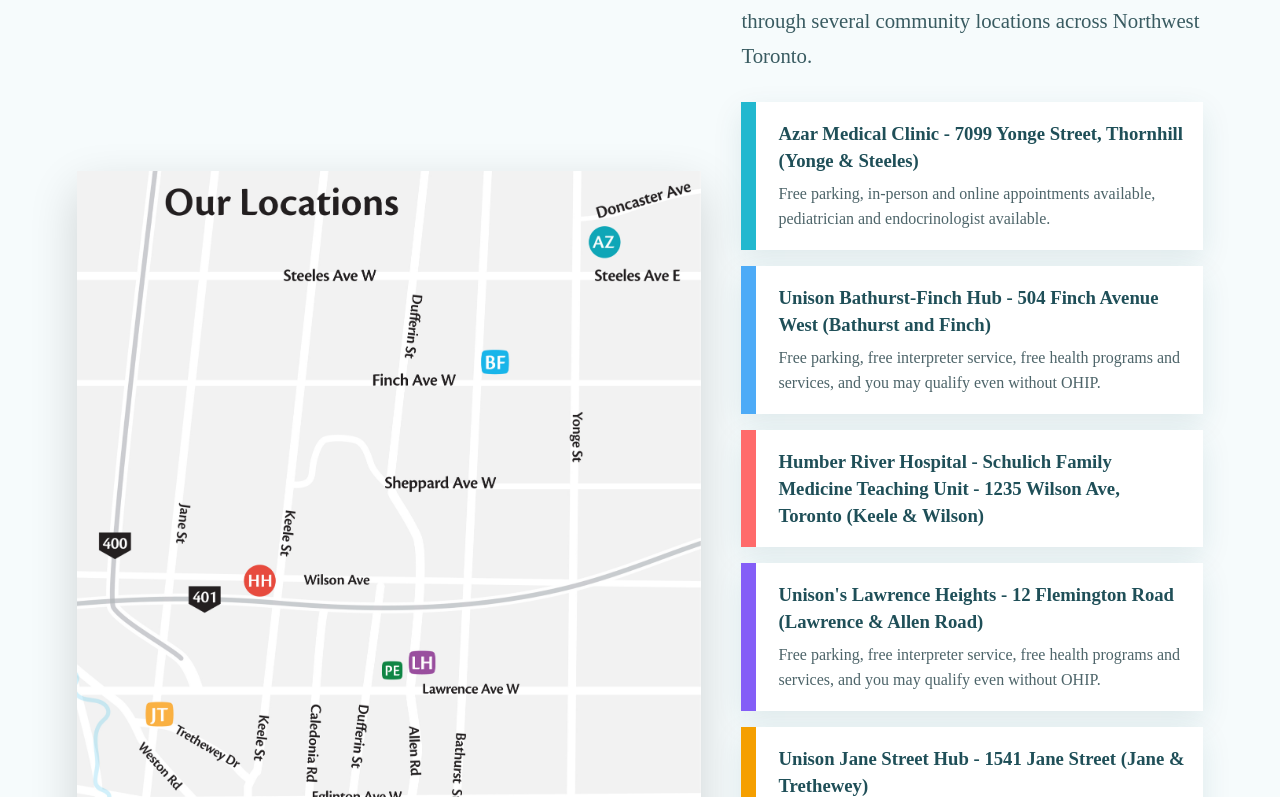
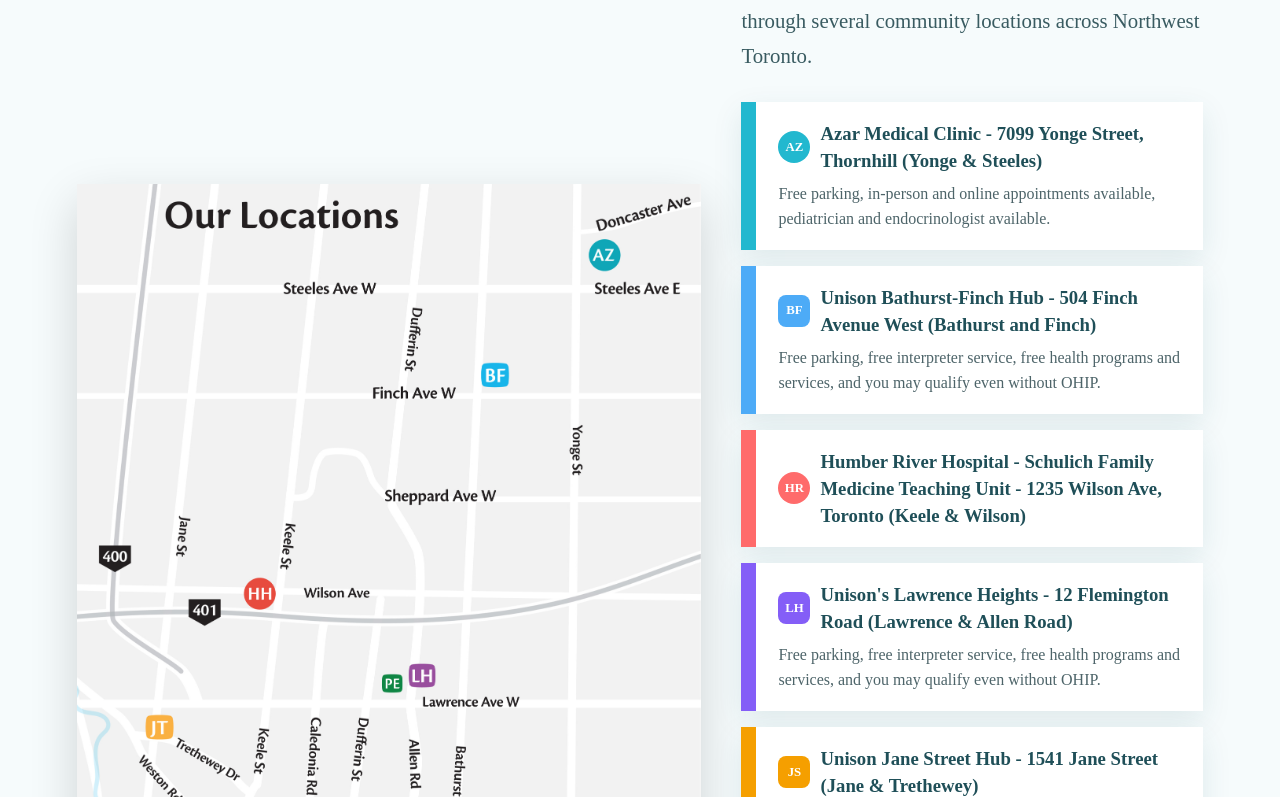
Before and after one commit to nlin1027/healthcare-landing-page, a React (Vite) app in the folder app/: page / in a window 1280 px wide. Shown: the part 783-1580 px from the top of the page. Built offline with nearby package versions, Linux system fonts and the light colour scheme.

Commit message:
added logo to locations

```diff
--- a/app/src/components/Location.css
+++ b/app/src/components/Location.css
@@ -83,6 +83,27 @@
   color: #4d6469;
 }
 
+.location-title {
+  display: flex;
+  align-items: center;
+  gap: 10px;
+}
+
+.location-logo {
+  width: 32px;
+  height: 32px;
+  min-width: 32px;
+
+  display: inline-flex;
+  align-items: center;
+  justify-content: center;
+
+  color: white;
+  font-size: 0.8rem;
+  font-weight: 700;
+  line-height: 1;
+}
+
 /* Tablet */
 @media (max-width: 1024px) {
   .location-card {
--- a/app/src/components/Location.jsx
+++ b/app/src/components/Location.jsx
@@ -4,38 +4,57 @@
   const locations = [
     {
       name: "Azar Medical Clinic - 7099 Yonge Street, Thornhill (Yonge & Steeles)",
+      code: "AZ",
+      borderRadius: "50%",
       description:
         "Free parking, in-person and online appointments available, pediatrician and endocrinologist available.",
       color: "#22b8cf",
     },
     {
       name: "Unison Bathurst-Finch Hub - 504 Finch Avenue West (Bathurst and Finch)",
-      description: "Free parking, free interpreter service, free health programs and services, and you may qualify even without OHIP.",
+      code: "BF",
+      borderRadius: "8px",
+      description:
+        "Free parking, free interpreter service, free health programs and services, and you may qualify even without OHIP.",
       color: "#4dabf7",
     },
     {
       name: "Humber River Hospital - Schulich Family Medicine Teaching Unit - 1235 Wilson Ave, Toronto (Keele & Wilson)",
+      code: "HR",
+      borderRadius: "50%",
       description: "",
       color: "#ff6b6b",
     },
     {
       name: "Unison's Lawrence Heights - 12 Flemington Road (Lawrence & Allen Road)",
-      description: "Free parking, free interpreter service, free health programs and services, and you may qualify even without OHIP.",
+      code: "LH",
+      borderRadius: "8px",
+      description:
+        "Free parking, free interpreter service, free health programs and services, and you may qualify even without OHIP.",
       color: "#845ef7",
     },
     {
       name: "Unison Jane Street Hub - 1541 Jane Street (Jane & Trethewey)",
-      description: "Free parking, free interpreter service, free health programs and services, and you may qualify even without OHIP.",
+      code: "JS",
+      borderRadius: "8px",
+      description:
+        "Free parking, free interpreter service, free health programs and services, and you may qualify even without OHIP.",
       color: "#f59f00",
     },
     {
       name: "Unison's Oakwood Vaughan location - 501 Oakwood Avenue (Oakwood & Vaughan Road)",
-      description: "Free interpreter service, free health programs and services, and you may qualify even without OHIP.",
+      code: "OV",
+      borderRadius: "50%",
+      description:
+        "Free interpreter service, free health programs and services, and you may qualify even without OHIP.",
       color: "#e64980",
     },
     {
       name: "Unison's Keele Rogers location - 1651 Keele Street (Keele & Rogers)",
-      description: "Free interpreter service, free health programs and services, and you may qualify even without OHIP.",
+      code: "KR",
+      borderRadius: "8px",
+      description:
+        "Free interpreter service, free health programs and services, and you may qualify even without OHIP.",
       color: "#51cf66",
     },
   ];
@@ -66,7 +85,19 @@
                 key={index}
                 style={{ "--location-color": location.color }}
               >
-                <h3>{location.name}</h3>
+                <h3 className="location-title">
+                  <span
+                    className="location-logo"
+                    style={{
+                      backgroundColor: location.color,
+                      borderRadius: location.borderRadius,
+                    }}
+                  >
+                    {location.code}
+                  </span>
+
+                  <span>{location.name}</span>
+                </h3>
 
                 {location.description && <p>{location.description}</p>}
               </div>
```
